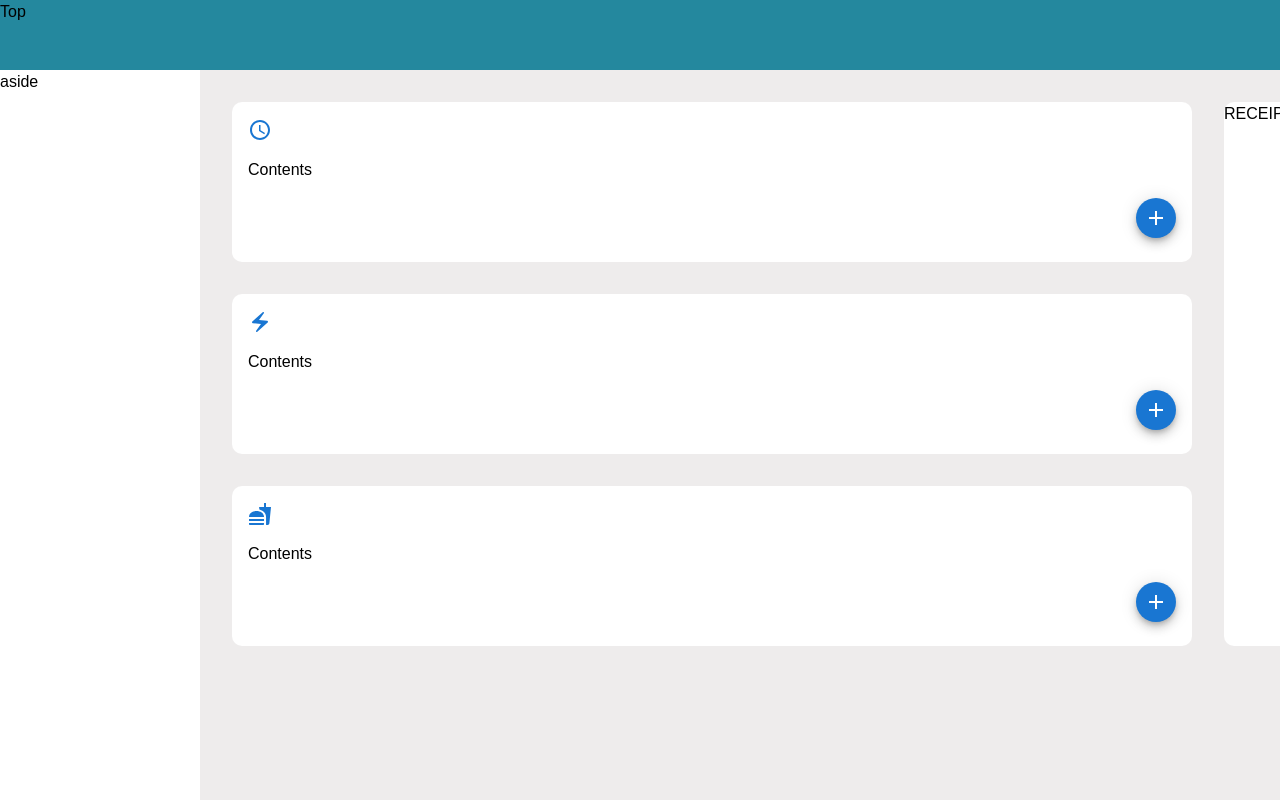
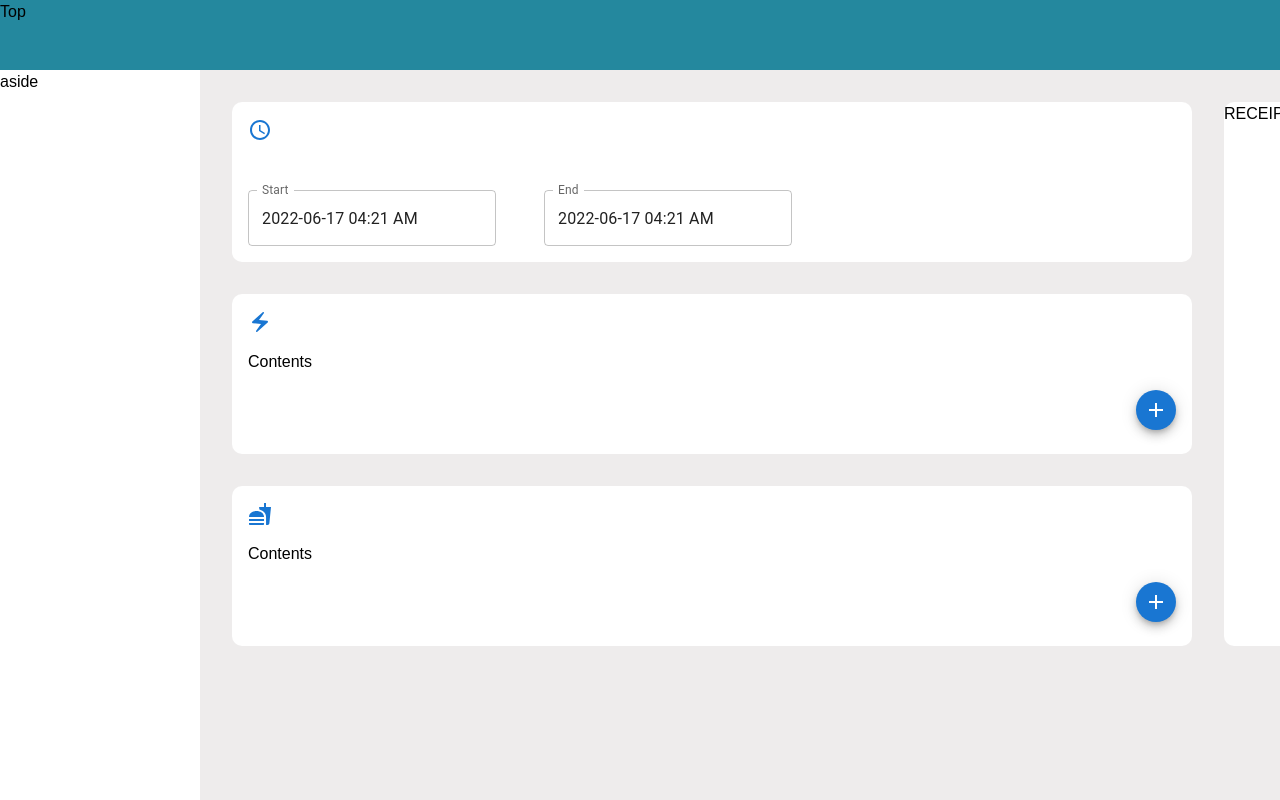
Before and after one commit to sig003/homework-pay, a Next.js app: page /charge/Charge in a window 1280 px wide. Shown: the top 800 px of the page. Built offline with nearby package versions, Linux system fonts and the light colour scheme.

Commit message:
devide time component

```diff
--- a/package.json
+++ b/package.json
@@ -15,7 +15,9 @@
     "@emotion/styled": "^11.9.3",
     "@mui/icons-material": "^5.8.4",
     "@mui/material": "^5.8.4",
+    "@mui/x-date-pickers": "^5.0.0-alpha.6",
     "babel-plugin-styled-components": "^2.0.7",
+    "date-fns": "^2.28.0",
     "next": "12.1.6",
     "react": "18.2.0",
     "react-dom": "18.2.0",
--- /dev/null
+++ b/src/components/ChargeContentDateTime/ContentDateTime.tsx
@@ -0,0 +1,22 @@
+import { DateTimePicker } from '/src/components';
+import AccessTimeIcon from '@mui/icons-material/AccessTime';
+import styled from 'styled-components';
+
+const DateWrapper = styled.div`
+  display: flex;
+  gap: 3rem;
+`;
+
+export default function ContentDateTime() {
+  return (
+    <>
+      <div>
+        <AccessTimeIcon color="primary" fontSize="medium" />
+      </div>
+      <DateWrapper>
+        <DateTimePicker label="Start" />
+        <DateTimePicker label="End" />
+      </DateWrapper>
+    </>
+  );
+}
--- /dev/null
+++ b/src/components/ChargeContentDateTime/index.ts
@@ -0,0 +1 @@
+export { default } from './ContentDateTime';
--- /dev/null
+++ b/src/components/DateTimePicker/DateTimePicker.tsx
@@ -0,0 +1,24 @@
+import { useState } from 'react';
+import TextField from '@mui/material/TextField';
+import { AdapterDateFns } from '@mui/x-date-pickers/AdapterDateFns';
+import { LocalizationProvider } from '@mui/x-date-pickers/LocalizationProvider';
+import { DateTimePicker } from '@mui/x-date-pickers/DateTimePicker';
+
+export default function BasicDateTimePicker({ label }: string) {
+  const [value, setValue] = useState<Date | null>(new Date());
+
+  return (
+    <LocalizationProvider dateAdapter={AdapterDateFns}>
+      <DateTimePicker
+        inputFormat="yyyy-MM-dd hh:mm a"
+        mask="___-__-__ __:__ _M"
+        renderInput={props => <TextField {...props} />}
+        label={label}
+        value={value}
+        onChange={newValue => {
+          setValue(newValue);
+        }}
+      />
+    </LocalizationProvider>
+  );
+}
--- /dev/null
+++ b/src/components/DateTimePicker/index.ts
@@ -0,0 +1 @@
+export { default } from './DateTimePicker';
--- a/src/components/index.ts
+++ b/src/components/index.ts
@@ -1 +1,3 @@
 export { default as Layout } from './Layout';
+export { default as DateTimePicker } from './DateTimePicker';
+export { default as ChargeContentDateTime } from './ChargeContentDateTime';
--- a/src/pages/charge/Charge.tsx
+++ b/src/pages/charge/Charge.tsx
@@ -1,5 +1,4 @@
 import styled from 'styled-components';
-import AccessTimeIcon from '@mui/icons-material/AccessTime';
 import ElectricBoltIcon from '@mui/icons-material/ElectricBolt';
 import FastfoodIcon from '@mui/icons-material/Fastfood';
 import SpeedDial from '@mui/material/SpeedDial';
@@ -9,6 +8,7 @@ import FileCopyIcon from '@mui/icons-material/FileCopyOutlined';
 import SaveIcon from '@mui/icons-material/Save';
 import PrintIcon from '@mui/icons-material/Print';
 import ShareIcon from '@mui/icons-material/Share';
+import { ChargeContentDateTime } from '/src/components';
 
 const actions = [
   { icon: <FileCopyIcon />, name: 'Copy' },
@@ -56,24 +56,7 @@ function Charge() {
       <ContentsWrapper>
         <ContentsBoxWrapper>
           <ContentBox>
-            <div>
-              <AccessTimeIcon color="primary" fontSize="medium" />
-            </div>
-            <div>Contents</div>
-            <SpeedDial
-              ariaLabel="Add Item"
-              FabProps={{ size: 'small' }}
-              icon={<SpeedDialIcon />}
-              direction="left"
-            >
-              {actions.map(action => (
-                <SpeedDialAction
-                  key={action.name}
-                  icon={action.icon}
-                  tooltipTitle={action.name}
-                />
-              ))}
-            </SpeedDial>
+            <ChargeContentDateTime />
           </ContentBox>
           <ContentBox>
             <div>
```
Also changed, not shown: 2 other files (tests, documents, lock files or other folders).
